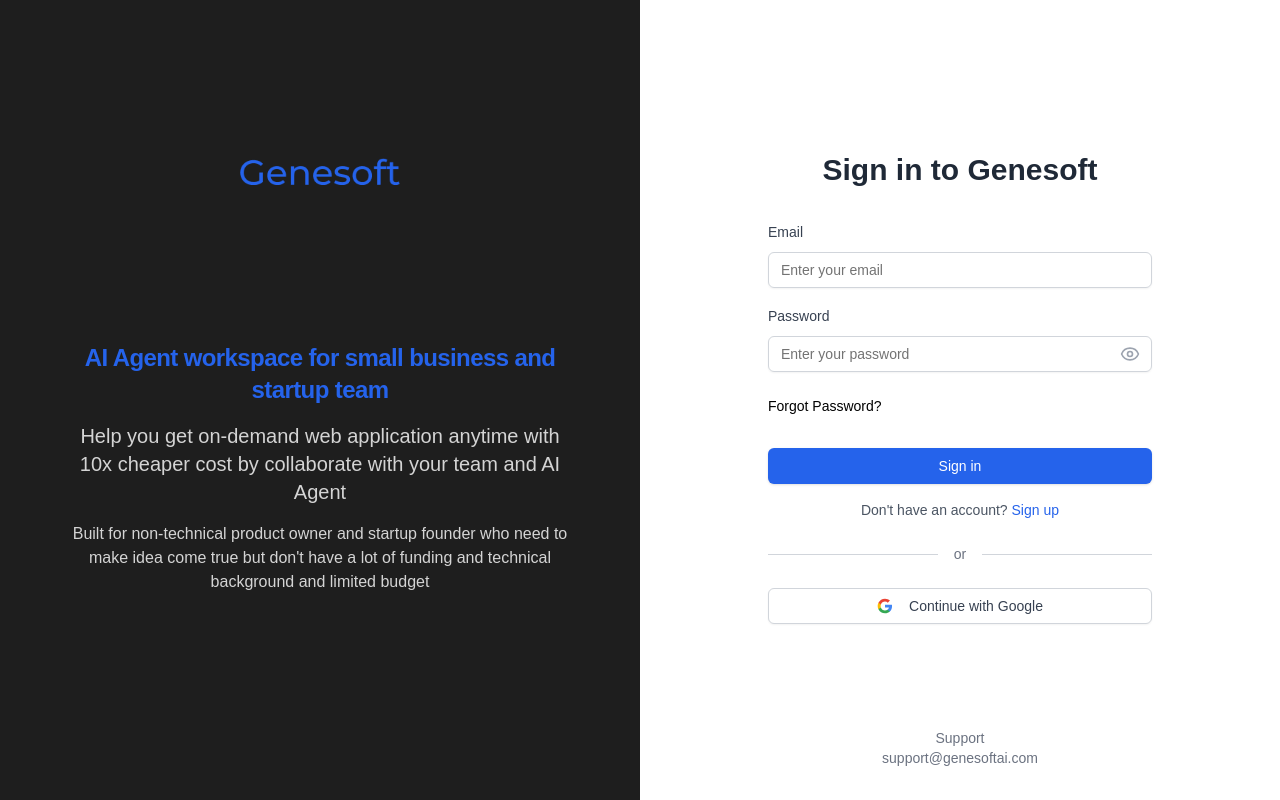
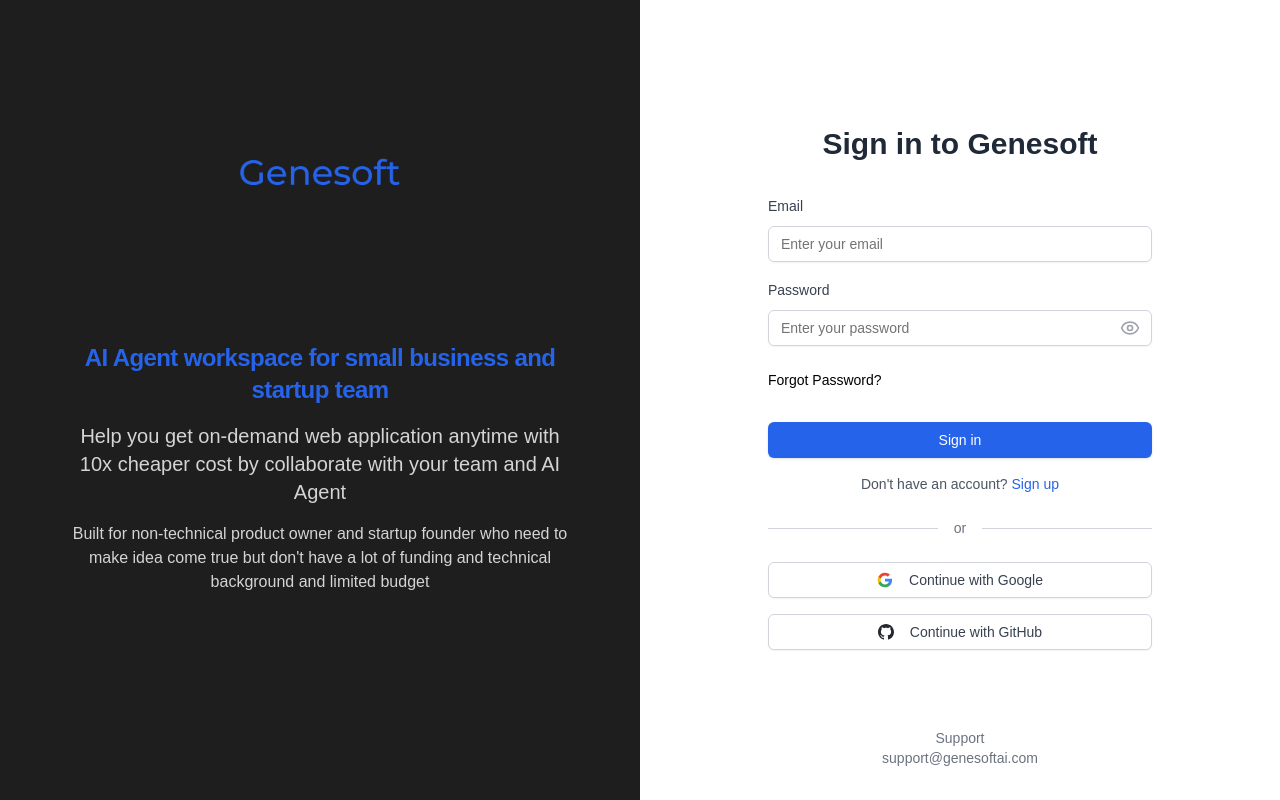
Before and after one commit to genesoftai/genesoft-web, a Next.js app: page /signin in a window 1280 px wide. Built offline with nearby package versions, Linux system fonts and the light colour scheme; no server answers.

Commit message:
feat: add GitHub sign-in option to SignIn component

```diff
--- a/src/components/auth/SignIn.tsx
+++ b/src/components/auth/SignIn.tsx
@@ -122,6 +122,29 @@
             }
 
             window.localStorage.setItem("google_data", JSON.stringify(data));
+        } catch (error) {
+            throw error;
+        }
+    };
+
+    const handleContinueWithGithub = async () => {
+        posthog.capture("click_continue_with_github_from_signin_page");
+        try {
+            const { data, error } = await supabase.auth.signInWithOAuth({
+                provider: "github",
+                options: {
+                    queryParams: {
+                        access_type: "offline",
+                        prompt: "consent",
+                    },
+                },
+            });
+
+            if (error) {
+                throw new Error("Failed to Sign in with GitHub");
+            }
+
+            window.localStorage.setItem("github_data", JSON.stringify(data));
         } catch (error) {
             throw error;
         }
@@ -303,6 +326,24 @@
                         </svg>
                         Continue with Google
                     </Button>
+
+                    <Button
+                        onClick={handleContinueWithGithub}
+                        variant="outline"
+                        className="mt-4 bg-white border-gray-300 text-gray-700 hover:bg-gray-50 flex items-center justify-center"
+                    >
+                        <svg
+                            className="w-5 h-5 mr-2"
+                            viewBox="0 0 24 24"
+                            xmlns="http://www.w3.org/2000/svg"
+                        >
+                            <path
+                                d="M12 0c-6.626 0-12 5.373-12 12 0 5.302 3.438 9.8 8.207 11.387.599.111.793-.261.793-.577v-2.234c-3.338.726-4.033-1.416-4.033-1.416-.546-1.387-1.333-1.756-1.333-1.756-1.089-.745.083-.729.083-.729 1.205.084 1.839 1.237 1.839 1.237 1.07 1.834 2.807 1.304 3.492.997.107-.775.418-1.305.762-1.604-2.665-.305-5.467-1.334-5.467-5.931 0-1.311.469-2.381 1.236-3.221-.124-.303-.535-1.524.117-3.176 0 0 1.008-.322 3.301 1.23.957-.266 1.983-.399 3.003-.404 1.02.005 2.047.138 3.006.404 2.291-1.552 3.297-1.23 3.297-1.23.653 1.653.242 2.874.118 3.176.77.84 1.235 1.911 1.235 3.221 0 4.609-2.807 5.624-5.479 5.921.43.372.823 1.102.823 2.222v3.293c0 .319.192.694.801.576 4.765-1.589 8.199-6.086 8.199-11.386 0-6.627-5.373-12-12-12z"
+                                fill="#24292e"
+                            />
+                        </svg>
+                        Continue with GitHub
+                    </Button>
                 </div>
 
                 <div className="mt-8 text-center text-sm text-gray-500">
```
